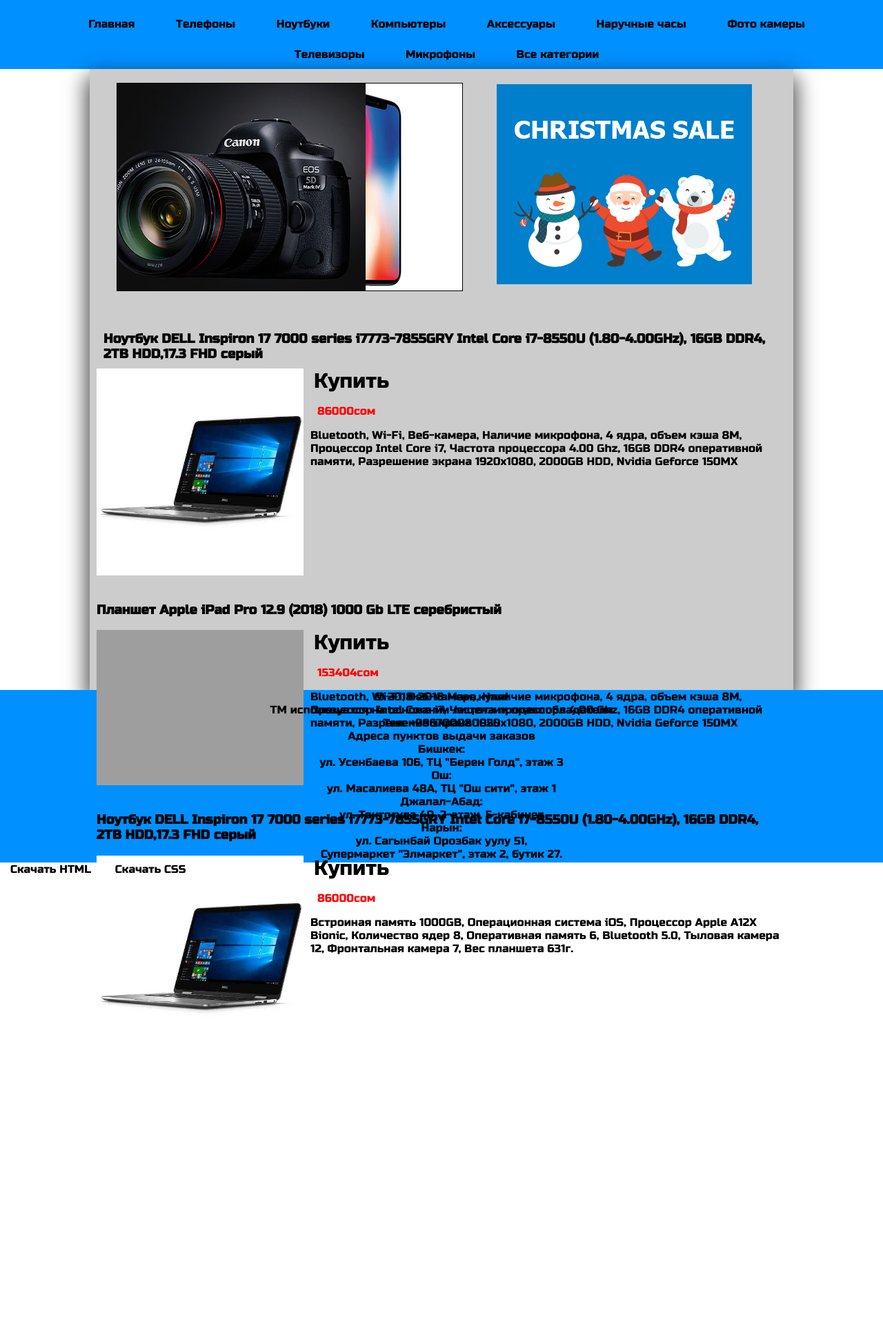
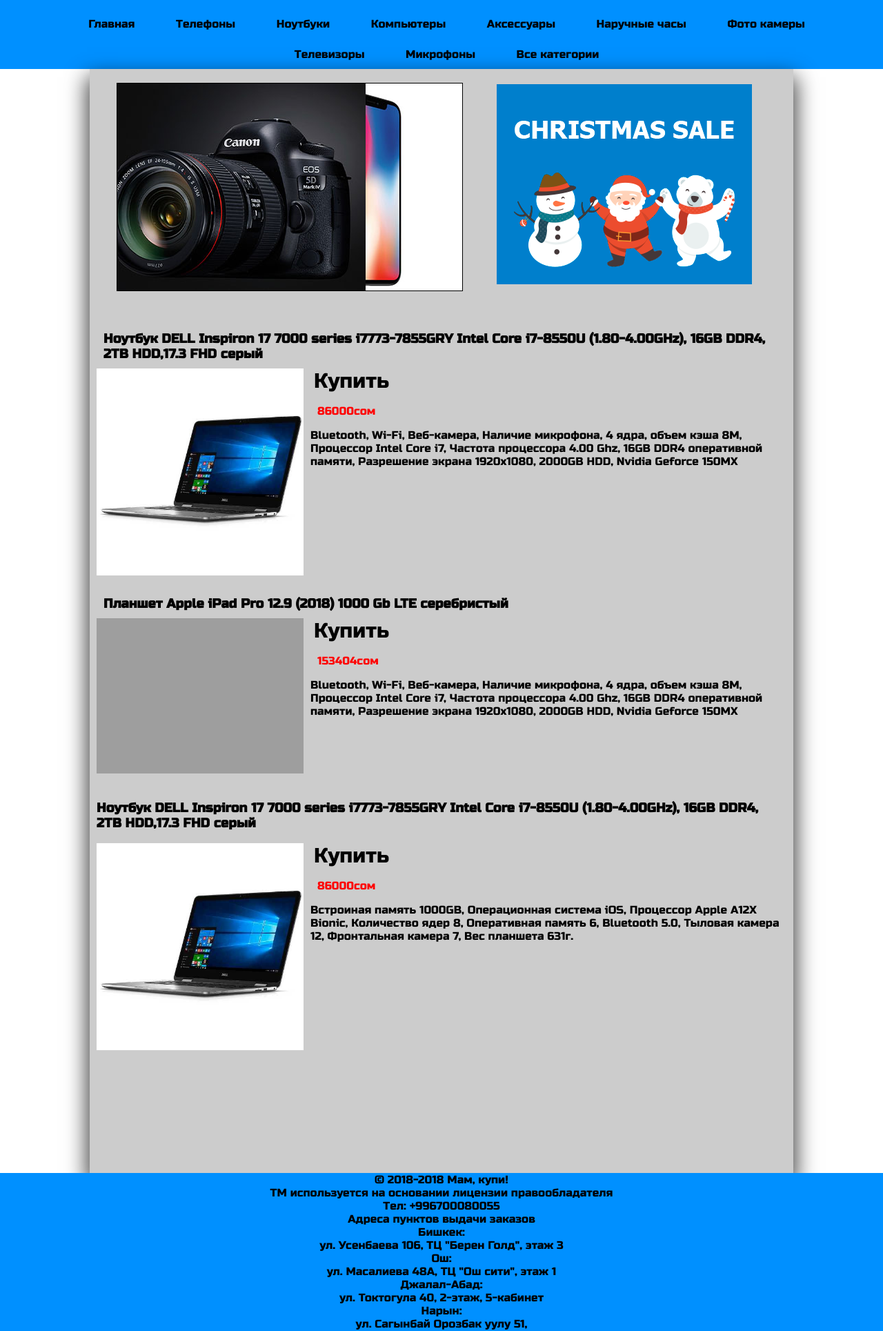
Before and after one commit to Lafian/Lafian.github.io, a PHP site: page /mam/index.html in a window 1280 px wide. Shown: the top 1929 px of the page at 69% size. Before the commit the page ends 1468 px from the top, so only its background shows below. Run offline with PHP 8.4, Linux system fonts and the light colour scheme; grey boxes are pictures that could not be loaded.

Commit message:
Add files via upload

```diff
--- a/mam/css/style.css
+++ b/mam/css/style.css
@@ -7,7 +7,7 @@ body {
 	margin: 0 auto;
 	padding: 0 10px 0 10px;
 	width: 1000px;
-	height: 900px;
+	height: 1600px;
 	background: #ccc;
 	-webkit-box-shadow: 0px 15px 29px 4px rgba(0,0,0,0.75);
 	-moz-box-shadow: 0px 15px 29px 4px rgba(0,0,0,0.75);
@@ -139,3 +139,9 @@ a:hover{
 .element1 h3{
 	margin: 10px;
 }
+.element2 h3{
+	margin: 10px;
+}
+.elemen3 h3{
+	margin: 10px;
+}
```
